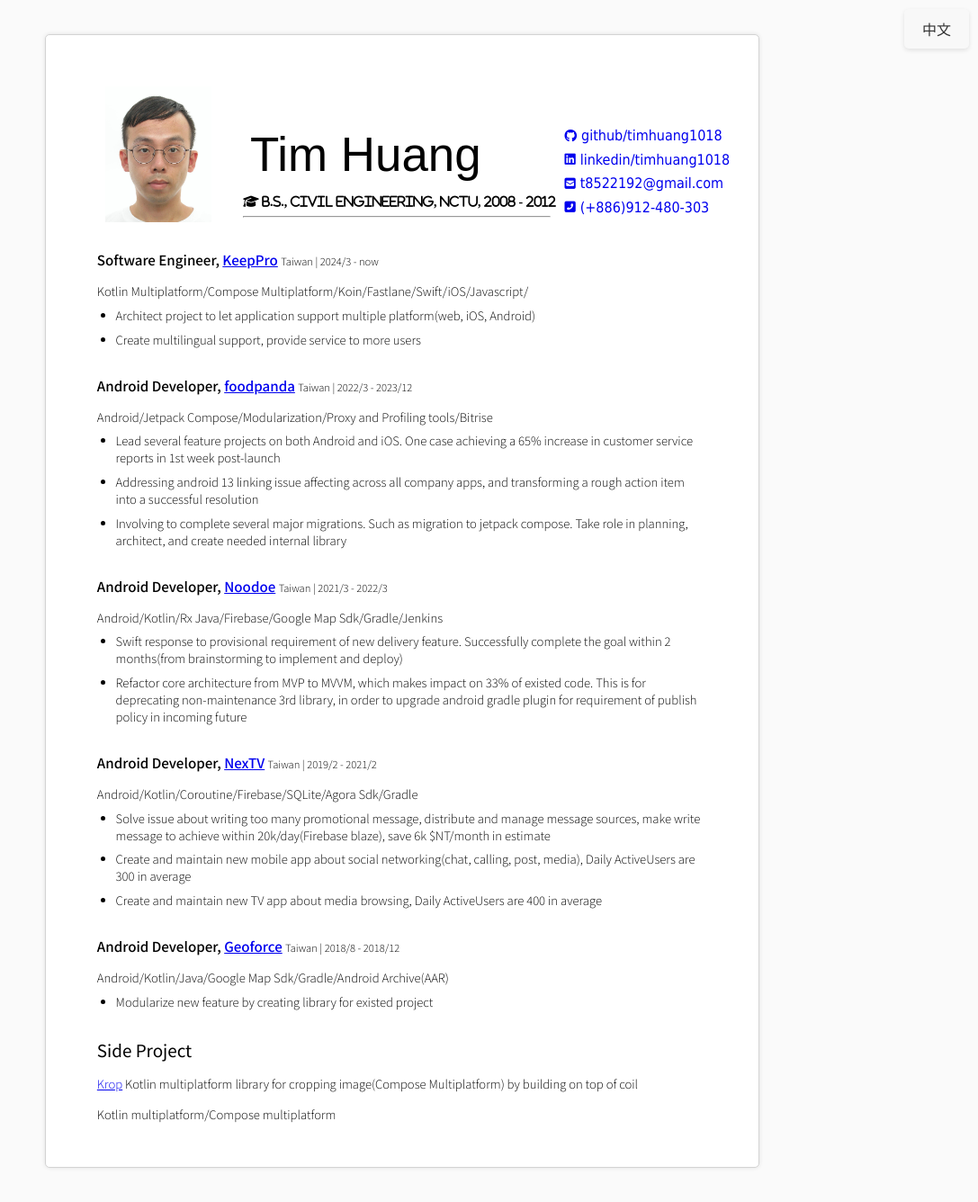
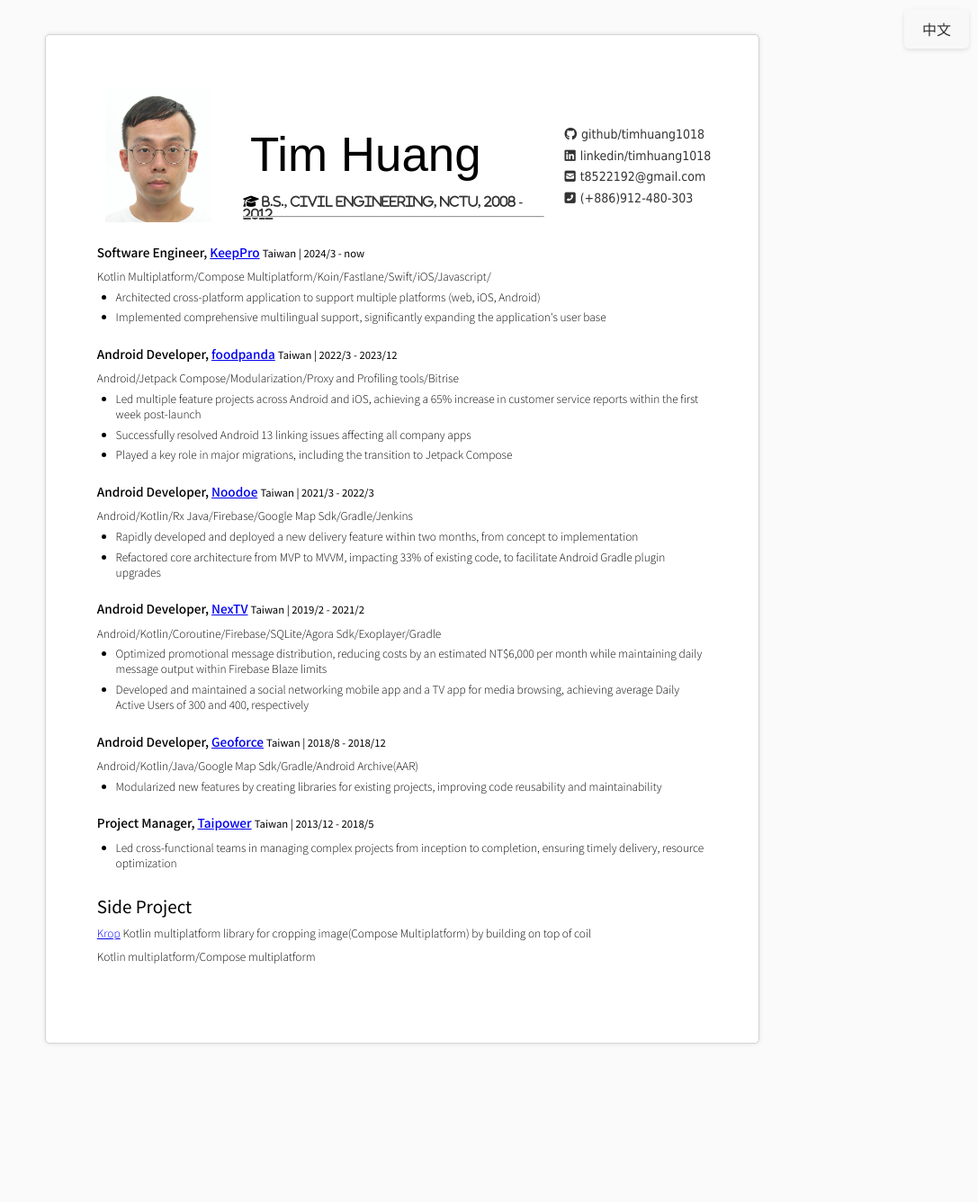
Before and after one commit to timhuang1018/resume, a Jekyll site: the page built from index.markdown, in a window 1280 px wide. Shown: the whole page at 90% size, without its empty margins (193-1280 px from the left). Built offline with Jekyll 4.4.1, drawn with Linux system fonts in a browser that asks for light colours; nearby versions of some CDN libraries; after the commit the page ends 1198 px from its top, so only the background shows below that.

Commit message:
make resume within one page

```diff
--- a/_data/en.yml
+++ b/_data/en.yml
@@ -15,8 +15,8 @@
     duration: "2024/3 - now"
     skills: "Kotlin Multiplatform/Compose Multiplatform/Koin/Fastlane/Swift/iOS/Javascript/"
     achievements:
-      - "Architect project to let application support multiple platform(web, iOS, Android)"
-      - "Create multilingual support, provide service to more users"
+      - "Architected cross-platform application to support multiple platforms (web, iOS, Android)"
+      - "Implemented comprehensive multilingual support, significantly expanding the application's user base"
 
   - title: "Android Developer"
     company: "foodpanda"
@@ -25,9 +25,9 @@
     duration: "2022/3 - 2023/12"
     skills: "Android/Jetpack Compose/Modularization/Proxy and Profiling tools/Bitrise"
     achievements:
-      - "Lead several feature projects on both Android and iOS. One case achieving a 65% increase in customer service reports in 1st week post-launch"
-      - "Addressing android 13 linking issue affecting across all company apps, and transforming a rough action item into a successful resolution"
-      - "Involving to complete several major migrations. Such as migration to jetpack compose. Take role in planning, architect, and create needed internal library"
+      - "Led multiple feature projects across Android and iOS, achieving a 65% increase in customer service reports within the first week post-launch"
+      - "Successfully resolved Android 13 linking issues affecting all company apps"
+      - "Played a key role in major migrations, including the transition to Jetpack Compose"
   - title: "Android Developer"
     company: "Noodoe"
     company_url: "https://www.noodoe.com/"
@@ -35,19 +35,18 @@
     duration: "2021/3 - 2022/3"
     skills: "Android/Kotlin/Rx Java/Firebase/Google Map Sdk/Gradle/Jenkins"
     achievements:
-      - "Swift response to provisional requirement of new delivery feature. Successfully complete the goal within 2 months(from brainstorming to implement and deploy)"
-      - "Refactor core architecture from MVP to MVVM, which makes impact on 33% of existed code. This is for deprecating non-maintenance 3rd library, in order to upgrade android gradle plugin for requirement of publish policy in incoming future"
+      - "Rapidly developed and deployed a new delivery feature within two months, from concept to implementation"
+      - "Refactored core architecture from MVP to MVVM, impacting 33% of existing code, to facilitate Android Gradle plugin upgrades"
 
   - title: "Android Developer"
     company: "NexTV"
     company_url: "https://www.shinjyh.com/"
     location: "Taiwan"
     duration: "2019/2 - 2021/2"
-    skills: "Android/Kotlin/Coroutine/Firebase/SQLite/Agora Sdk/Gradle"
+    skills: "Android/Kotlin/Coroutine/Firebase/SQLite/Agora Sdk/Exoplayer/Gradle"
     achievements:
-      - "Solve issue about writing too many promotional message, distribute and manage message sources, make write message to achieve within 20k/day(Firebase blaze), save 6k $NT/month in estimate"
-      - "Create and maintain new mobile app about social networking(chat, calling, post, media), Daily ActiveUsers are 300 in average"
-      - "Create and maintain new TV app about media browsing, Daily ActiveUsers are 400 in average"
+      - "Optimized promotional message distribution, reducing costs by an estimated NT$6,000 per month while maintaining daily message output within Firebase Blaze limits"
+      - "Developed and maintained a social networking mobile app and a TV app for media browsing, achieving average Daily Active Users of 300 and 400, respectively"
 
   - title: "Android Developer"
     company: "Geoforce"
@@ -56,7 +55,15 @@
     duration: "2018/8 - 2018/12"
     skills: "Android/Kotlin/Java/Google Map Sdk/Gradle/Android Archive(AAR)"
     achievements:
-      - "Modularize new feature by creating library for existed project"
+      - "Modularized new features by creating libraries for existing projects, improving code reusability and maintainability"
+
+  - title: "Project Manager"
+    company: "Taipower"
+    company_url: "https://www.taipower.com.tw/"
+    location: "Taiwan"
+    duration: "2013/12 - 2018/5"
+    achievements:
+      - "Led cross-functional teams in managing complex projects from inception to completion, ensuring timely delivery, resource optimization"
 
 side_project_title: "Side Project"
 side_projects:
--- a/_data/zh-TW.yml
+++ b/_data/zh-TW.yml
@@ -43,7 +43,7 @@
     company_url: "https://www.shinjyh.com/"
     location: "台灣"
     duration: "2019/2 - 2021/2"
-    skills: "Android/Kotlin/Coroutine/Firebase/SQLite/Agora Sdk/Gradle"
+    skills: "Android/Kotlin/Coroutine/Firebase/SQLite/Agora Sdk/Exoplayer/Gradle"
     achievements:
       - "解決廣告訊息量過大的議題，分散訊息源管理，達到方案內需求(Firebase blaze,寫入 20k/天)，估計可省下6k $NT/月"
       - "全新開發並維護手機app，社交類型(聊天、貼文、影音、通話)，每日活躍數約300人"
@@ -56,7 +56,16 @@
     duration: "2018/8 - 2018/12"
     skills: "Android/Kotlin/Java/Google Map Sdk/Gradle/Android Archive(AAR)"
     achievements:
-      - "新功能以library開發，提供既有專案模組化使用"
+      - "通過為現有項目創建庫模組化新功能，提升了代碼的重用性和可維護性"
+
+  - title: "Project Manager"
+    company: "Taipower"
+    company_url: "https://www.taipower.com.tw/"
+    location: "Taiwan"
+    duration: "2013/12 - 2018/5"
+    achievements:
+      - "領導跨職能團隊，從項目開始到完成進行管理，確保按時交付、資源最佳化"
+
 
 side_project_title: "個人作品"
 side_projects:
--- a/_includes/resume_content.html
+++ b/_includes/resume_content.html
@@ -29,9 +29,11 @@
 		<div class="title_text">
 			<p class="name_ch">{{ site.data[page.lang].name }}</p>
 		</div>
-		<i class="fas fa-graduation-cap" style="font-size:14px; position:absolute; top:80%; margin-left:3mm">
-			{{ site.data[page.lang].education }}
-		</i>
+
+			<i class="fas fa-graduation-cap" style="font-size:14px; position:absolute; top:80%; margin-left:3mm">
+				<a href="https://www.nycu.edu.tw/nycu/ch/index">{{ site.data[page.lang].education }}</a>
+			</i>
+
 		<hr style="border-top: 1.5px solid #00000; position:relative; top:95%; margin-left:3mm;">
 	</div>
 </div>
--- a/assets/css/style.css
+++ b/assets/css/style.css
@@ -42,7 +42,12 @@
         height:40mm;
         position:relative;
         margin-left:42mm;
-        pointer-events: none;
+        margin-right:50mm;
+ }
+ .title_container a {
+    cursor: pointer;
+    text-decoration: none;
+    color: #333;
  }
     .info_container{
         float:right;
@@ -57,6 +62,8 @@
     align-items: center;
     margin-top: 2mm;
   	text-decoration: none;
+  	font-size: 14px;
+  	color: #333;
   }
 
   .info_container i {
@@ -68,6 +75,7 @@
         top:30%;
         height:45mm;
         position:absolute;
+        pointer-events: none;
     }
 
     .header_container{
@@ -98,14 +106,14 @@
     }
 
     .font_first{
-        margin-top: 8mm;
+        margin-top: 7mm;
         font:5mm "Noto Sans TC", sans-serif;
         font-weight:400;
     }
 
     .info{
-         margin-top: 4mm;
-      font:3.5mm "Noto Sans TC", sans-serif;
+         margin-top: 2.2mm;
+      font:3.2mm "Noto Sans TC", sans-serif;
        font-weight:350;
     }
 
@@ -116,8 +124,8 @@
     }
 
     .important{
-        margin-top: 8mm;
-         font:4mm "Noto Sans TC", sans-serif;
+        margin-top: 6mm;
+         font:3.6mm "Noto Sans TC", sans-serif;
          font-weight:500;
     }
 
@@ -128,9 +136,9 @@
     }
 
     .description{
-         margin-top: 2mm;
-       font:3.5mm "Noto Sans TC", sans-serif;
-        font-weight:200;
+         margin-top: 1.5mm;
+       font:3.2mm "Noto Sans TC", sans-serif;
+        font-weight:350;
     }
 
     .description_en{
@@ -142,7 +150,7 @@
     .detail{
           margin-top: 4mm;
              font:3mm "Noto Sans TC", sans-serif;
-               font-weight:200;
+               font-weight:400;
             }
 
     ul{
```
